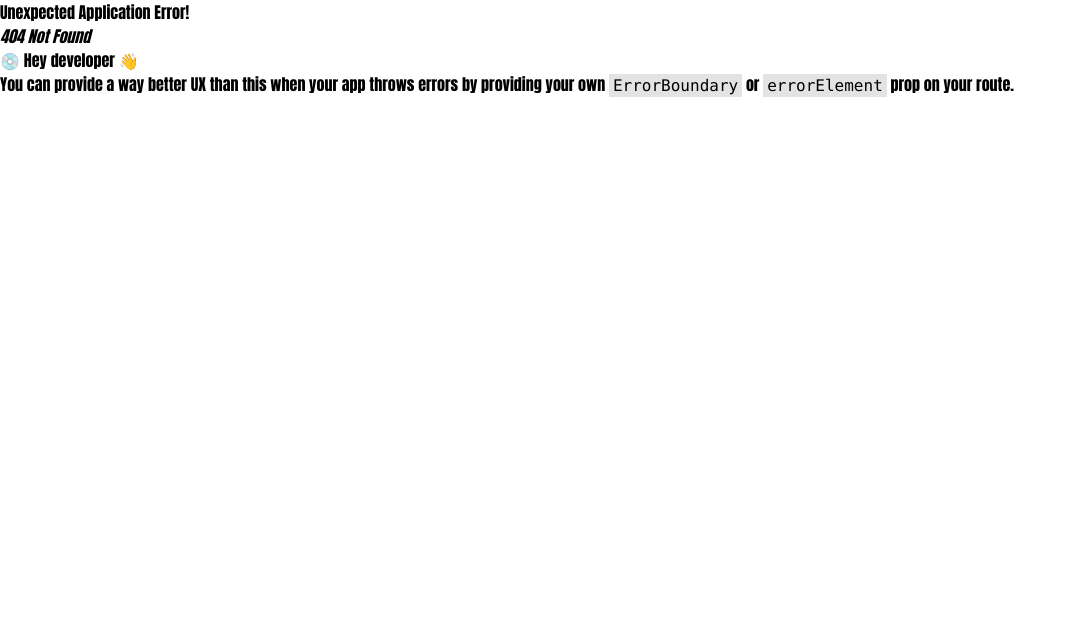
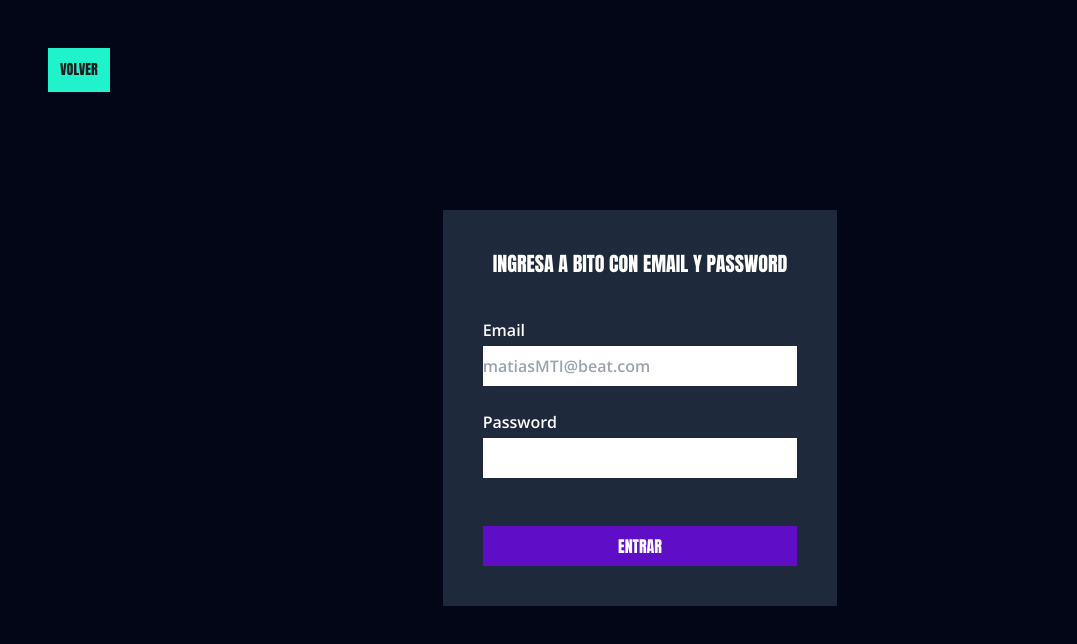
Before and after one commit to NicolasGarcesAbarca/bito-market, a React (Vite) app: page /login in a window 1280 px wide. Before the commit this address had no page. Shown: the top 644 px of the page, without its empty margins (0-1077 px from the left). Built offline with nearby package versions, Linux system fonts and the light colour scheme.

Commit message:
login page

```diff
--- a/package.json
+++ b/package.json
@@ -10,6 +10,7 @@
     "preview": "vite preview"
   },
   "dependencies": {
+    "formik": "^2.4.3",
     "react": "^18.2.0",
     "react-dom": "^18.2.0",
     "react-router-dom": "^6.14.2"
--- /dev/null
+++ b/src/components/forms/InputText.tsx
@@ -0,0 +1,22 @@
+import { useField } from 'formik'
+
+interface TextInputProps {
+  label: string
+  name: string
+  type: 'text' | 'email' | 'password'
+  placeholder: string
+}
+
+export default function InputText(props: TextInputProps) {
+  const { label, ...rest } = props
+  const [field, meta] = useField(rest)
+  return (
+    <div className='flex flex-col gap-1'>
+      <label className="font-sans text-white font-semibold" htmlFor={props.name}>{label}</label>
+      <input className='font-sans h-10 font-semibold' {...field} {...props} />
+      {meta.touched && meta.error ? (
+        <p className='font-sans text-xs text-red-500 font-bold'>{meta.error}</p>
+      ) : null}
+    </div>
+  )
+}
--- /dev/null
+++ b/src/components/forms/LoginForm.tsx
@@ -0,0 +1,47 @@
+import { Formik, Form, FormikHelpers } from "formik";
+import InputText from "./InputText";
+import { validateLogin } from "../../lib/formValidation";
+
+export interface ILoginValues {
+    email: string
+    password: string
+}
+
+const initValues: ILoginValues = {
+    email: '',
+    password: '',
+}
+
+const onSubmit = async (values: ILoginValues, actions: FormikHelpers<ILoginValues>) => {
+    console.log({ values })
+    actions.setSubmitting(false)
+    actions.resetForm()
+}
+
+function LoginForm() {
+    return <Formik
+        initialValues={initValues}
+        validate={validateLogin}
+        onSubmit={onSubmit}
+        >
+        <Form className="flex flex-col gap-6 w-full">
+            <InputText
+                label="Email"
+                name="email"
+                type="email"
+                placeholder="matiasMTI@beat.com"
+            />
+            <InputText
+                label="Password"
+                name="password"
+                type="password"
+                placeholder=""
+            />
+            <button className='bg-purple-primary text-white mt-6 py-2' type="submit">
+                ENTRAR
+            </button>
+        </Form>
+    </Formik>
+}
+
+export default LoginForm
--- a/src/index.css
+++ b/src/index.css
@@ -1,4 +1,5 @@
 @import url('https://fonts.googleapis.com/css2?family=Anton&display=swap');
+@import url('https://fonts.googleapis.com/css2?family=Open+Sans:wght@400;600;700&display=swap');
 
 @tailwind base;
 @tailwind components;
--- /dev/null
+++ b/src/lib/formValidation.ts
@@ -0,0 +1,25 @@
+import { ILoginValues } from "../components/forms/LoginForm"
+
+enum ErrorMessages {
+    emailRequired = 'Debes ingresar mail',
+    passwordRequired = 'Debes ingresar password',
+    emailInvalid= 'Email no valido',
+    passwordTooShort='Password demasiado corta'
+}
+
+interface IErrors extends ILoginValues { }
+
+export const validateLogin = (values: ILoginValues): IErrors => {
+    const errors: IErrors = {} as IErrors
+    if (!values.email) {
+        errors.email = ErrorMessages.emailRequired
+    } else if (!/^[A-Z0-9._%+-]+@[A-Z0-9.-]+\.[A-Z]{2,4}$/i.test(values.email)) {
+        errors.email = ErrorMessages.emailInvalid
+    }
+    if (!values.password) {
+        errors.password = ErrorMessages.passwordRequired
+    } else if (values.password.length < 6) {
+        errors.password = ErrorMessages.passwordTooShort
+    }
+    return errors
+}
--- /dev/null
+++ b/src/pages/Login.tsx
@@ -0,0 +1,24 @@
+import LoginForm from "../components/forms/LoginForm"
+import { useNavigate } from "react-router-dom"
+function LoginPage() {
+    const navigate = useNavigate()
+    return <main className="bg-slate-950 min-h-screen">
+        <section className="flex flex-col p-8 lg:p-12">
+            <div className="absolute">
+                <button
+                    onClick={() => navigate('/')}
+                    className="bg-cyan-primary p-3">
+                    <p className="text-sm text-black-text">VOLVER</p>
+                </button>
+            </div>
+            <div className="flex flex-col justify-center items-center h-screen lg:pb-20">
+                <div className="w-full lg:w-1/3 flex flex-col gap-10 bg-slate-800 p-10">
+                    <p className="text-center text-white text-xl"> INGRESA A BITO CON EMAIL Y PASSWORD</p>
+                    <LoginForm />
+                </div>
+            </div>
+        </section>
+    </main>
+}
+
+export default LoginPage
--- a/tailwind.config.js
+++ b/tailwind.config.js
@@ -5,6 +5,9 @@
     "./src/**/*.{js,ts,jsx,tsx}",
   ],
   theme: {
+    fontFamily:{
+      'sans':['Open\\ Sans']
+    },
     extend: {
       colors:{
         'purple-primary':'#600DC7',
```
Also changed, not shown: src/main.tsx (+6 -1 lines), 1 other file (tests, documents, lock files or other folders).
